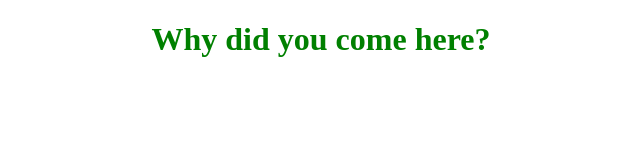
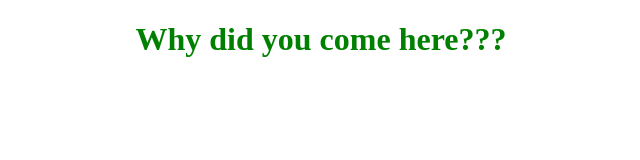
Before and after one commit to Calebrey/idk, a plain HTML site: page index.html in a window 1280 px wide. Shown: the whole page, without its empty margins (319-959 px from the left). Drawn offline with Linux system fonts and the light colour scheme.

Commit message:
Change some stuff

```diff
--- a/index.html
+++ b/index.html
@@ -7,7 +7,7 @@
 </head>
 <body>
 
-	<h1 class="center">Why did you come here?</h1>
+	<h1 class="center">Why did you come here???</h1>
 
 </body>
 </html>
```
